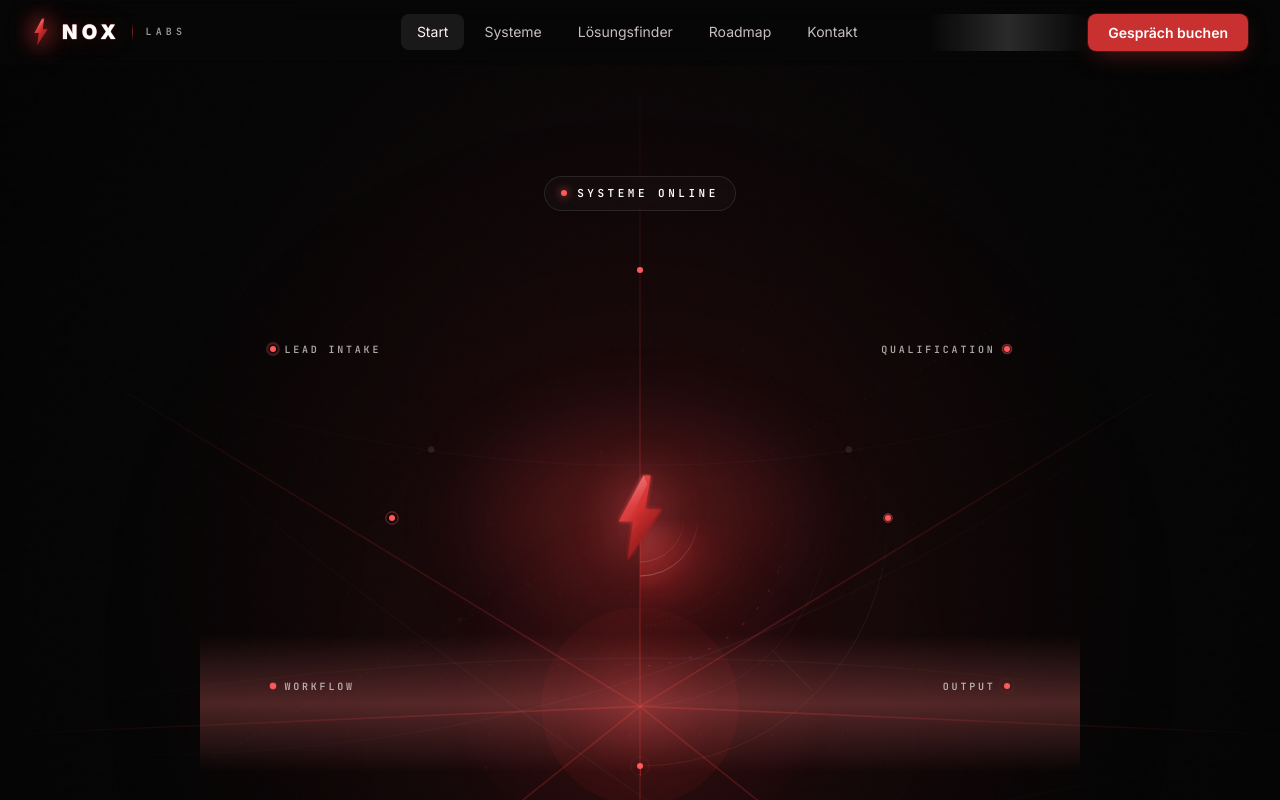
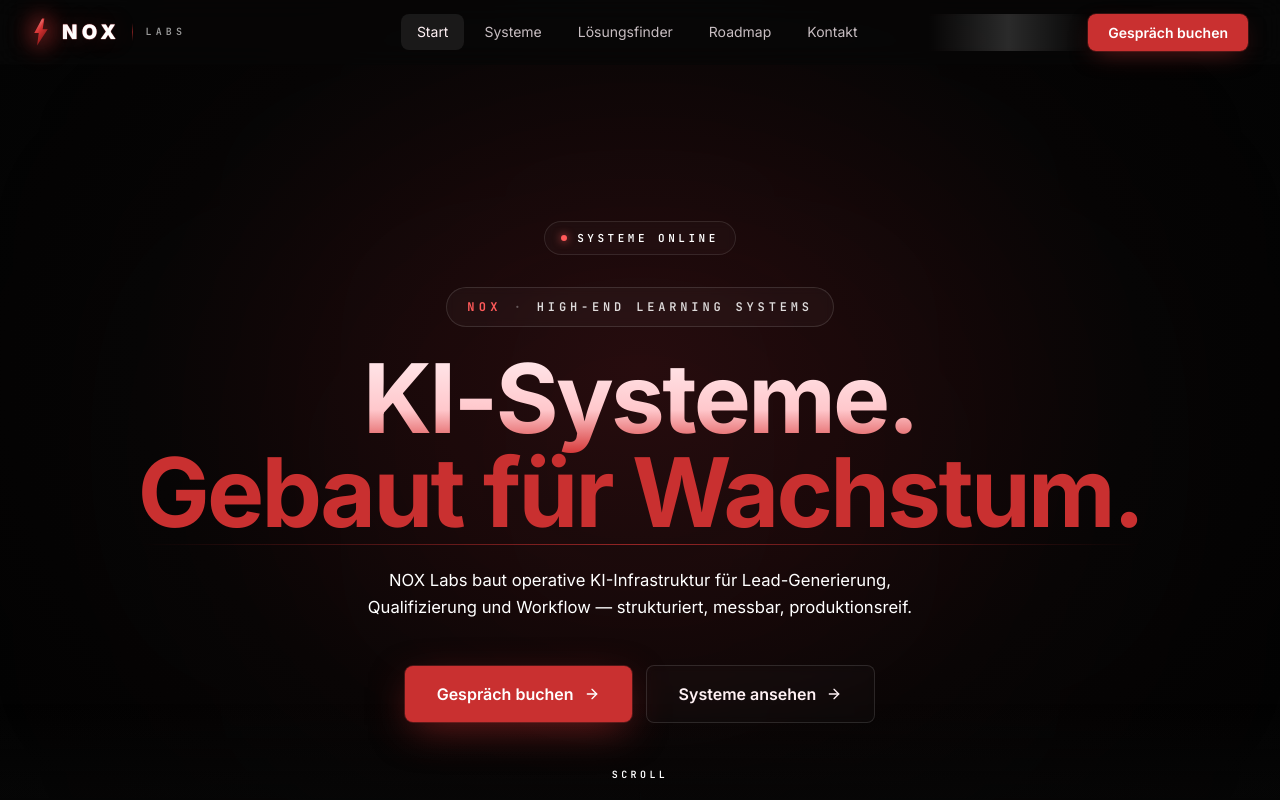
Before and after one commit to Finitolombardo/noxlabs.net, a React (Vite) app: page / in a window 1280 px wide. Shown: the top 800 px of the page. Built offline with nearby package versions, Linux system fonts and the light colour scheme.

Commit message:
Remove animated hero background

```diff
--- a/src/pages/Home.tsx
+++ b/src/pages/Home.tsx
@@ -9,9 +9,7 @@ import {
   MailX,
   Gauge,
 } from 'lucide-react';
-import HeroOrchestration from '../components/UI/HeroOrchestration';
 import NoxBolt from '../components/UI/NoxBolt';
-import NoxCommandCore from '../components/UI/NoxCommandCore';
 
 const problems = [
   {
@@ -142,23 +140,13 @@ export default function Home() {
 
       {/* ─── HERO ─── */}
       {/* Gap 1: items-center + symmetric padding = vertically centered like design */}
-      <section className="relative min-h-screen flex items-center justify-center px-6 pt-28 pb-24 overflow-x-clip noise hero-grid">
+      <section className="relative min-h-screen flex items-center justify-center px-6 pt-28 pb-24 overflow-x-clip">
 
-        {/* Deep atmospheric base — design: radial at 50% 38% */}
+        {/* Deep atmospheric base */}
         <div className="absolute inset-0 bg-[radial-gradient(ellipse_at_50%_38%,rgba(28,10,12,1)_0%,#050505_55%,#020202_100%)]" />
 
-        {/* Orchestration network */}
-        <div className="absolute inset-0 mask-radial-fade">
-          <HeroOrchestration />
-        </div>
-
-        {/* Vertical light spine — anchored through the bolt */}
-        <div className="absolute top-0 left-1/2 -translate-x-1/2 w-px h-[48%] bg-gradient-to-b from-transparent via-nox-red/30 to-nox-red/60 pointer-events-none" />
-        <div className="absolute bottom-0 left-1/2 -translate-x-1/2 w-px h-[52%] bg-gradient-to-t from-transparent via-nox-red/15 to-nox-red/50 pointer-events-none" />
-
-        {/* Ambient core glow — design: top 46%, 680px, 0.16 opacity */}
-        <div className="absolute top-[46%] left-1/2 -translate-x-1/2 -translate-y-1/2 w-[680px] h-[680px] rounded-full bg-nox-red/[0.16] blur-[140px] pointer-events-none animate-glow-pulse" />
-        <div className="absolute top-[52%] left-1/2 -translate-x-1/2 -translate-y-1/2 w-[1100px] h-[560px] rounded-full bg-red-950/22 blur-[180px] pointer-events-none" />
+        {/* Calm ambient red bloom — single, static */}
+        <div className="absolute top-[48%] left-1/2 -translate-x-1/2 -translate-y-1/2 w-[720px] h-[520px] rounded-full bg-nox-red/[0.09] blur-[160px] pointer-events-none" />
 
         {/* Bottom fade */}
         <div className="absolute bottom-0 left-0 right-0 h-40 bg-gradient-to-t from-[#070707] via-[#070707]/60 to-transparent z-10 pointer-events-none" />
@@ -180,16 +168,6 @@ export default function Home() {
               </span>
               Systeme online
             </span>
-          </motion.div>
-
-          {/* 2. SYSTEM CORE — operational infrastructure visual */}
-          <motion.div
-            initial={{ opacity: 0 }}
-            animate={{ opacity: 1 }}
-            transition={{ duration: 0.9, ease: [0.22, 1, 0.36, 1] as [number, number, number, number] }}
-            className="relative w-full mb-6 -mx-4 px-4"
-          >
-            <NoxCommandCore />
           </motion.div>
 
           {/* 3. EYEBROW */}
```
